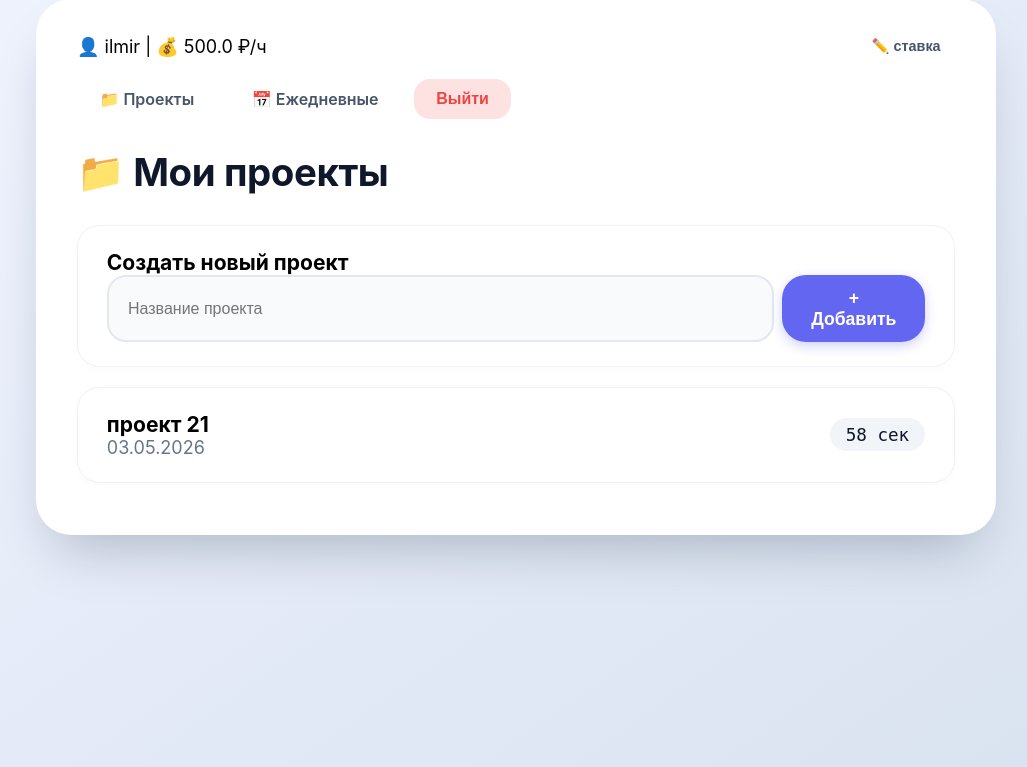
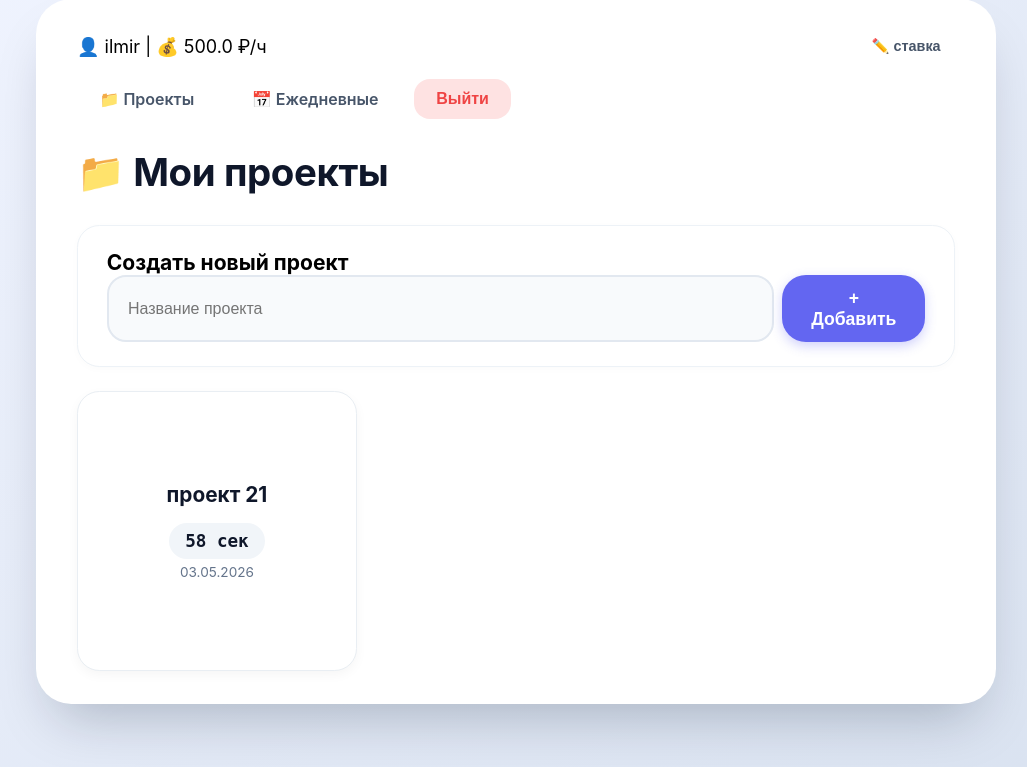
Before and after one commit to ilmir-muslim/work_board, a Django app: page /developers/projects/ in a window 1280 px wide. Shown: the part 33-800 px from the top of the page, without its empty margins (124-1151 px from the left). Run offline with Django 5.2, Linux system fonts and the light colour scheme; a user stored in the database is signed in; data comes from the database, SQL or seed files in the repository; both versions use the stored data as it was before the commit.

Commit message:
изменения в оформлении

```diff
--- a/templates/developers/project_list.html
+++ b/templates/developers/project_list.html
@@ -12,18 +12,74 @@
   </div>
 </div>
 
+<style>
+  .projects-grid {
+    display: grid;
+    grid-template-columns: repeat(auto-fill, minmax(220px, 1fr));
+    gap: 1.2rem;
+    margin-top: 1.5rem;
+  }
+  .square-card {
+    background: white;
+    border-radius: 1.4rem;
+    border: 1px solid #e9eef3;
+    box-shadow: 0 4px 12px rgba(0, 0, 0, 0.04);
+    aspect-ratio: 1 / 1;
+    display: flex;
+    flex-direction: column;
+    justify-content: center;
+    align-items: center;
+    padding: 1.2rem;
+    text-align: center;
+    cursor: pointer;
+    transition: all 0.2s ease;
+    overflow: hidden;
+    position: relative;
+  }
+  .square-card:hover {
+    border-color: #6366f1;
+    box-shadow: 0 8px 20px rgba(99, 102, 241, 0.15);
+    transform: translateY(-2px);
+  }
+  .square-card h3 {
+    margin: 0 0 0.5rem 0;
+    font-size: 1.3rem;
+    color: #0f172a;
+    word-break: break-word;
+    display: -webkit-box;
+    -webkit-line-clamp: 3;
+    -webkit-box-orient: vertical;
+    overflow: hidden;
+  }
+  .square-card .time-display {
+    background: #f1f5f9;
+    padding: 0.5rem 1rem;
+    border-radius: 2rem;
+    font-family: monospace;
+    font-weight: 600;
+    color: #0f172a;
+    margin-top: 0.5rem;
+    font-size: 1.1rem;
+  }
+  .square-card .project-date {
+    font-size: 0.85rem;
+    color: #64748b;
+    margin-top: 0.3rem;
+  }
+</style>
+
 <!-- Список проектов -->
-<div id="projectsList">
+<div class="projects-grid">
   {% for project in projects %}
-    <div class="card project-card" style="cursor:pointer; display:flex; justify-content:space-between; align-items:center;" onclick="location.href='{% url 'developers:project_detail' project.id %}'">
-      <div>
-        <h3 style="margin:0;">{{ project.name }}</h3>
-        <p style="margin:0; color:#64748b;">{{ project.created_at|date:"d.m.Y" }}</p>
-      </div>
+    <div class="square-card" onclick="location.href='{% url 'developers:project_detail' project.id %}'">
+      <h3>{{ project.name }}</h3>
       <div class="time-display">{{ project.total_time|floatformat:0 }} сек</div>
+      <div class="project-date">{{ project.created_at|date:"d.m.Y" }}</div>
     </div>
   {% empty %}
-    <div class="card" style="text-align:center; color:#94a3b8;">Нет проектов</div>
+    <div class="card" style="text-align:center; color:#94a3b8; grid-column: 1 / -1;">
+      Нет проектов
+    </div>
   {% endfor %}
 </div>
 {% endblock %}
--- a/templates/tracker_base.html
+++ b/templates/tracker_base.html
@@ -86,20 +86,34 @@
       border-color: #6366f1;
       box-shadow: 0 0 0 4px rgba(99,102,241,0.15);
     }
+
+    /* ---------- ОБНОВЛЁННЫЕ СТИЛИ ЗАДАЧ: жирные цветные границы ---------- */
     .task-item {
       display: flex;
       flex-direction: column;
       background: #ffffff;
       padding: 1rem 1.2rem;
       border-radius: 1.2rem;
-      border: 1px solid #e9eef3;
+      border: 2px solid #c7d2fe;           /* спокойный сиреневый оттенок */
       gap: 0.8rem;
       transition: all 0.2s;
       animation: fadeIn 0.25s ease;
       margin-bottom: 0.8rem;
     }
-    .task-item:hover { border-color: #cbd5e1; }
+    .task-item:hover {
+      border-color: #6366f1;               /* более яркий при наведении */
+      box-shadow: 0 4px 12px rgba(99,102,241,0.1);
+    }
+    .task-item.completed {
+      opacity: 0.8;
+      border-color: #d1d5db;
+    }
     .task-item.completed .task-text { text-decoration: line-through; color: #94a3b8; }
+    /* подсветка активной задачи с таймером */
+    .task-item.active {
+      border-color: #6366f1;
+      box-shadow: 0 0 0 3px rgba(99,102,241,0.2);
+    }
     @keyframes fadeIn {
       0% { opacity: 0; transform: translateY(5px); }
       100% { opacity: 1; transform: translateY(0); }
@@ -137,7 +151,7 @@
     .filter-btn.active { background: #6366f1; color: white; border-color: #6366f1; }
     .task-checkbox { width: 1.3rem; height: 1.3rem; accent-color: #6366f1; cursor: pointer; }
 
-    /* --- Новые стили для карточки проекта --- */
+    /* --- Новые стили для карточки проекта (в деталях) --- */
     .project-info-card {
       background: linear-gradient(135deg, #6a11cb 0%, #2575fc 100%);
       color: white;
```
Also changed, not shown: templates/developers/project_detail.html (+3 -10 lines), db.sqlite3 (deleted).
